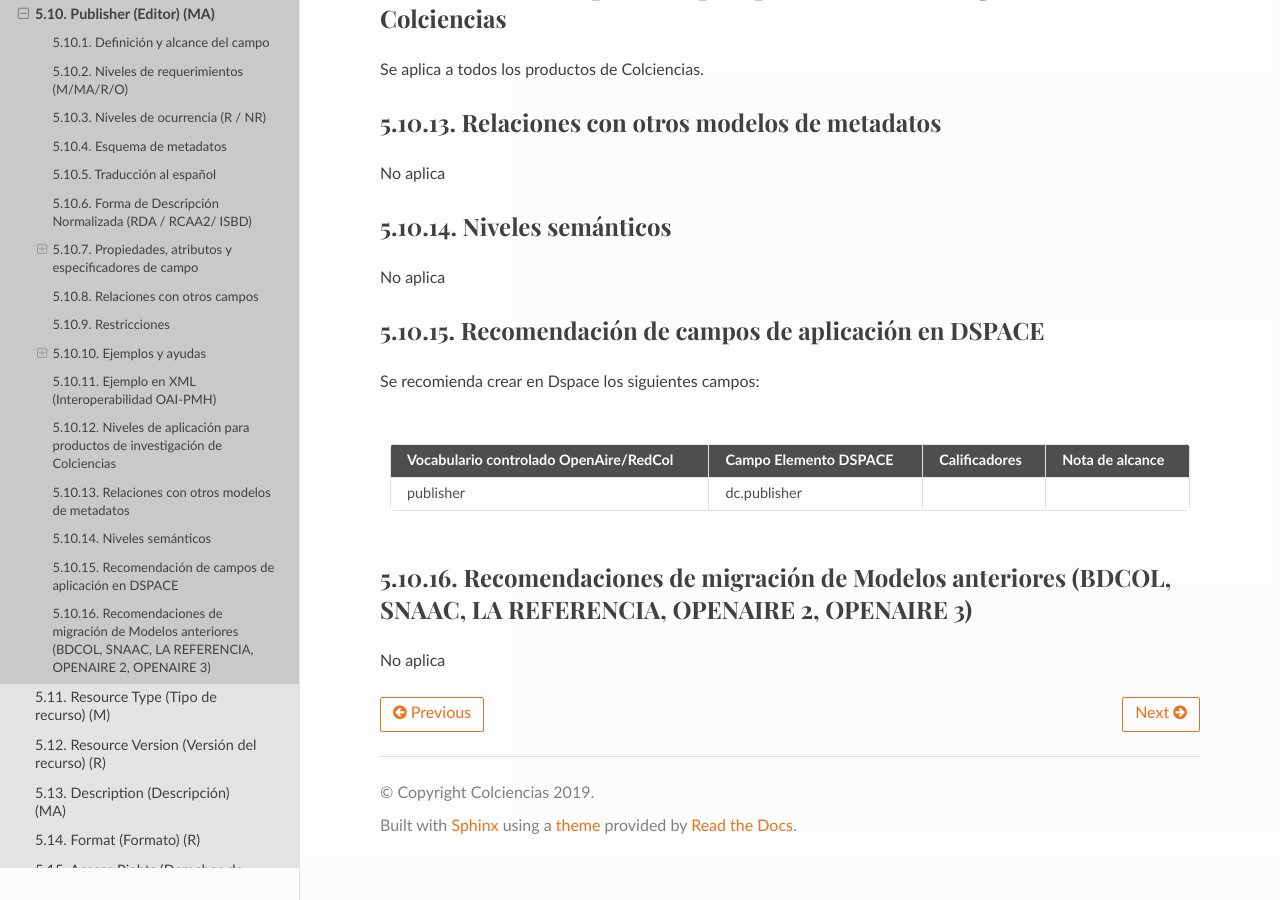
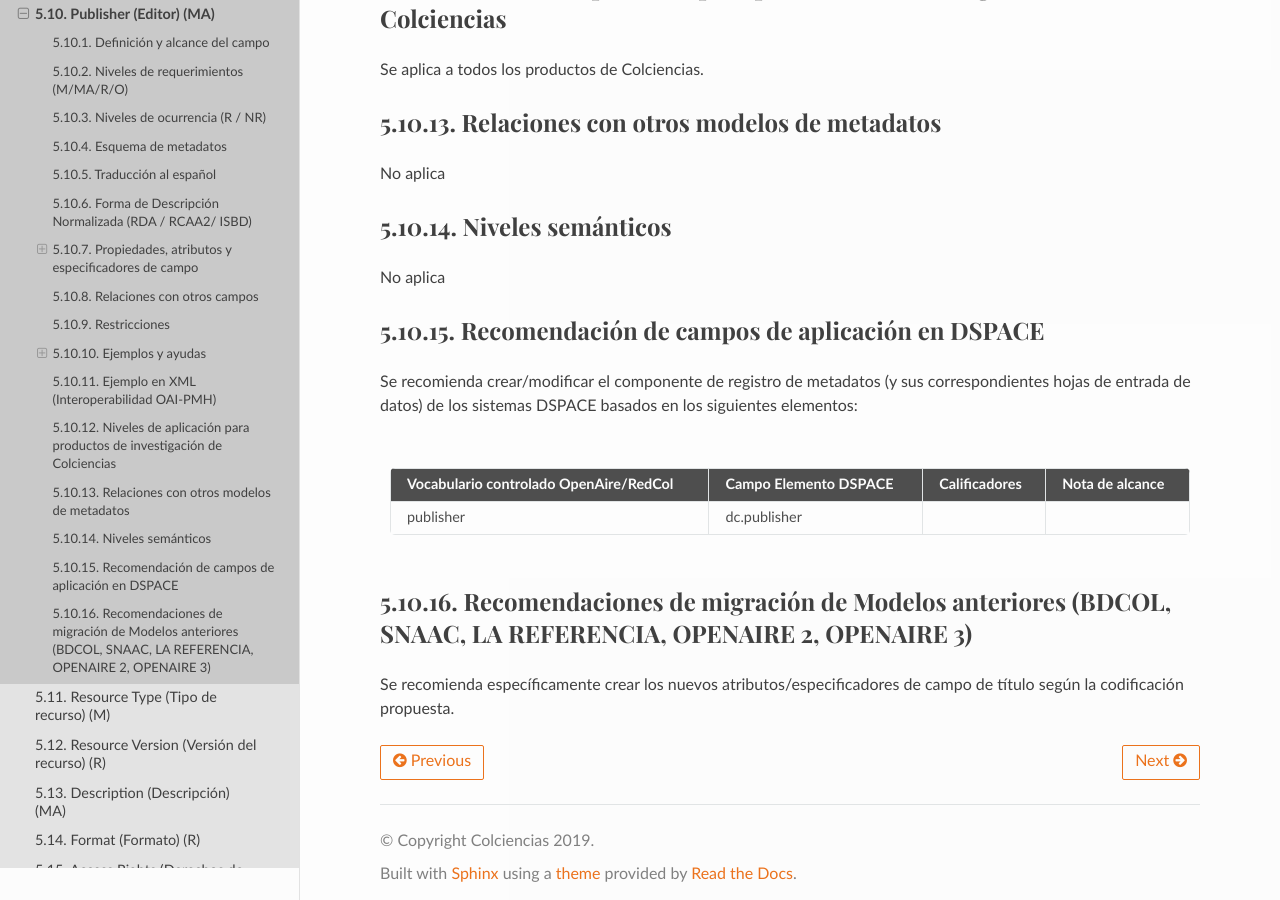
Before and after one commit to rcic/openaire4, a Sphinx documentation site: the page built from docs/field_publisher.rst, in a window 1280 px wide and 900 px high, scrolled down 2471 px. Built offline with Sphinx 7.4.7 and the Read the Docs theme 2.0.0, drawn with Linux system fonts in a browser that asks for light colours; some web fonts are replaced; a script that is not in the unit is left out.

Commit message:
actualizacion

```diff
--- a/docs/field_publisher.rst
+++ b/docs/field_publisher.rst
@@ -122,7 +122,7 @@
 
 Recomendación de campos de aplicación en DSPACE
 -----------------------------------------------
-Se recomienda crear en Dspace los siguientes campos:
+Se recomienda crear/modificar el componente de registro de metadatos (y sus correspondientes hojas de entrada de datos) de los sistemas DSPACE basados en los siguientes elementos:
 
 +----------------------------------------+-----------------------+---------------+-----------------+
 | Vocabulario controlado OpenAire/RedCol | Campo Elemento DSPACE | Calificadores | Nota de alcance |
@@ -132,4 +132,4 @@
 
 Recomendaciones de migración de Modelos anteriores (BDCOL, SNAAC, LA REFERENCIA, OPENAIRE 2, OPENAIRE 3)
 --------------------------------------------------------------------------------------------------------
-No aplica
+Se recomienda específicamente crear los nuevos atributos/especificadores de campo de título según la codificación propuesta.
```
